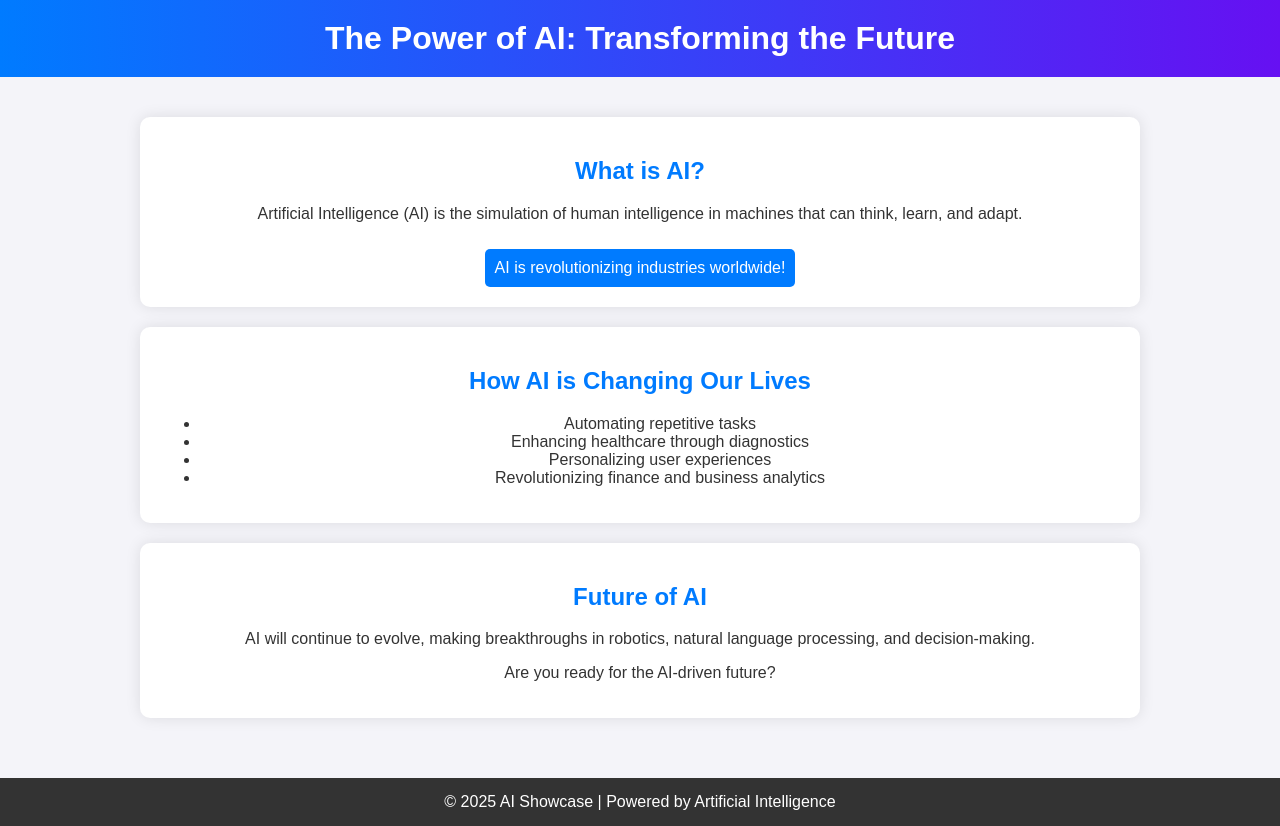
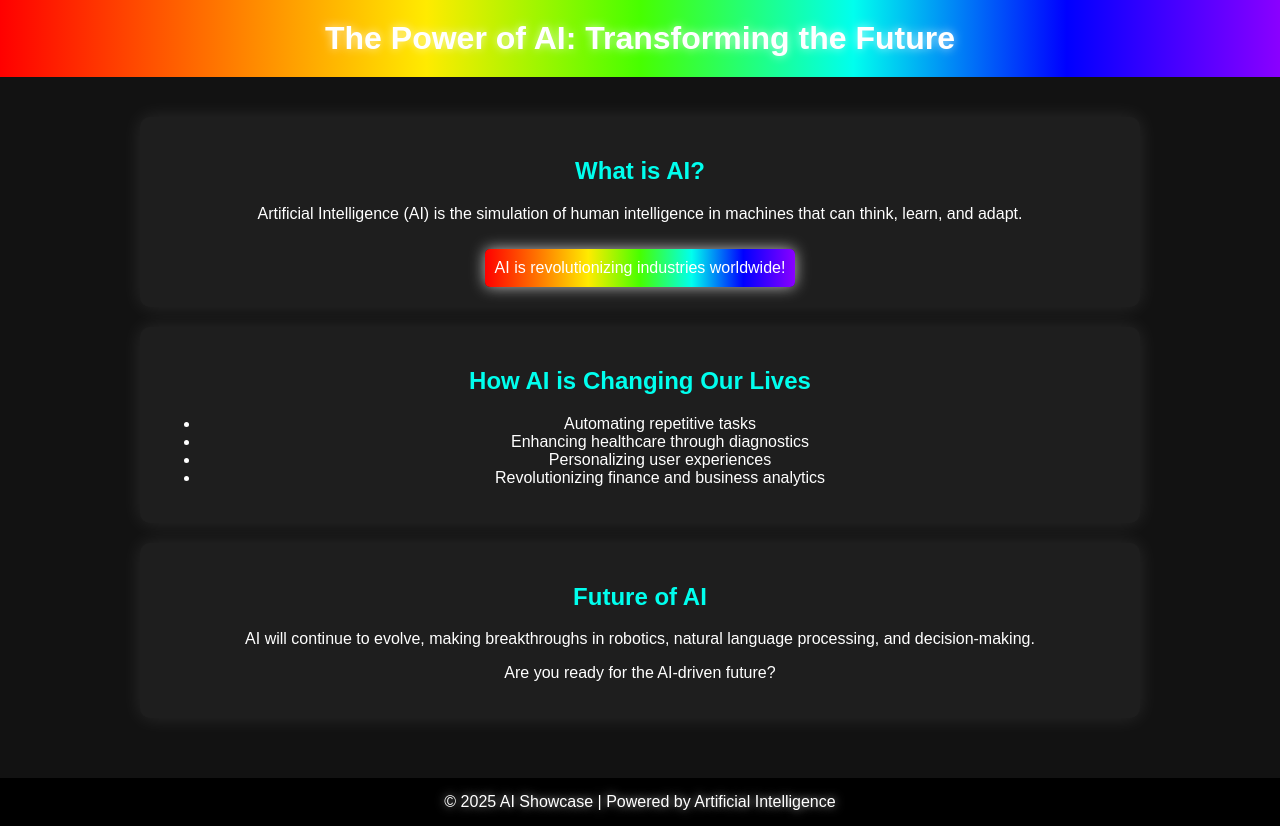
Before and after one commit to KarmaaaaProductions/Presentation, a plain HTML site: page index.html in a window 1280 px wide. Drawn offline with Linux system fonts and the light colour scheme.

Commit message:
Update index.html

```diff
--- a/index.html
+++ b/index.html
@@ -9,16 +9,17 @@
             font-family: 'Arial', sans-serif;
             margin: 0;
             padding: 0;
-            background-color: #f4f4f9;
-            color: #333;
+            background-color: #121212;
+            color: #fff;
             text-align: center;
         }
         header {
-            background: linear-gradient(90deg, #007bff, #6610f2);
+            background: linear-gradient(90deg, #ff0000, #ff7300, #ffeb00, #47ff00, #00ffee, #0000ff, #8a00ff);
             color: white;
             padding: 20px;
             font-size: 32px;
             font-weight: bold;
+            text-shadow: 0px 0px 10px rgba(255,255,255,0.7);
         }
         .container {
             width: 90%;
@@ -27,28 +28,35 @@
             padding: 20px;
         }
         section {
-            background: white;
+            background: #1e1e1e;
             margin: 20px 0;
             padding: 20px;
             border-radius: 10px;
-            box-shadow: 0 0 15px rgba(0, 0, 0, 0.1);
+            box-shadow: 0 0 20px rgba(255, 255, 255, 0.1);
+            transition: transform 0.3s ease-in-out, box-shadow 0.3s ease-in-out;
+        }
+        section:hover {
+            transform: scale(1.05);
+            box-shadow: 0 0 30px rgba(255, 255, 255, 0.3);
         }
         h2 {
-            color: #007bff;
+            color: #00ffee;
         }
         .highlight {
-            background: #007bff;
+            background: linear-gradient(90deg, #ff0000, #ff7300, #ffeb00, #47ff00, #00ffee, #0000ff, #8a00ff);
             color: white;
             padding: 10px;
             border-radius: 5px;
             display: inline-block;
             margin-top: 10px;
+            box-shadow: 0px 0px 15px rgba(255,255,255,0.7);
         }
         footer {
-            background: #333;
+            background: #000;
             color: white;
             padding: 15px;
             margin-top: 20px;
+            text-shadow: 0px 0px 10px rgba(255,255,255,0.7);
         }
     </style>
 </head>
```
